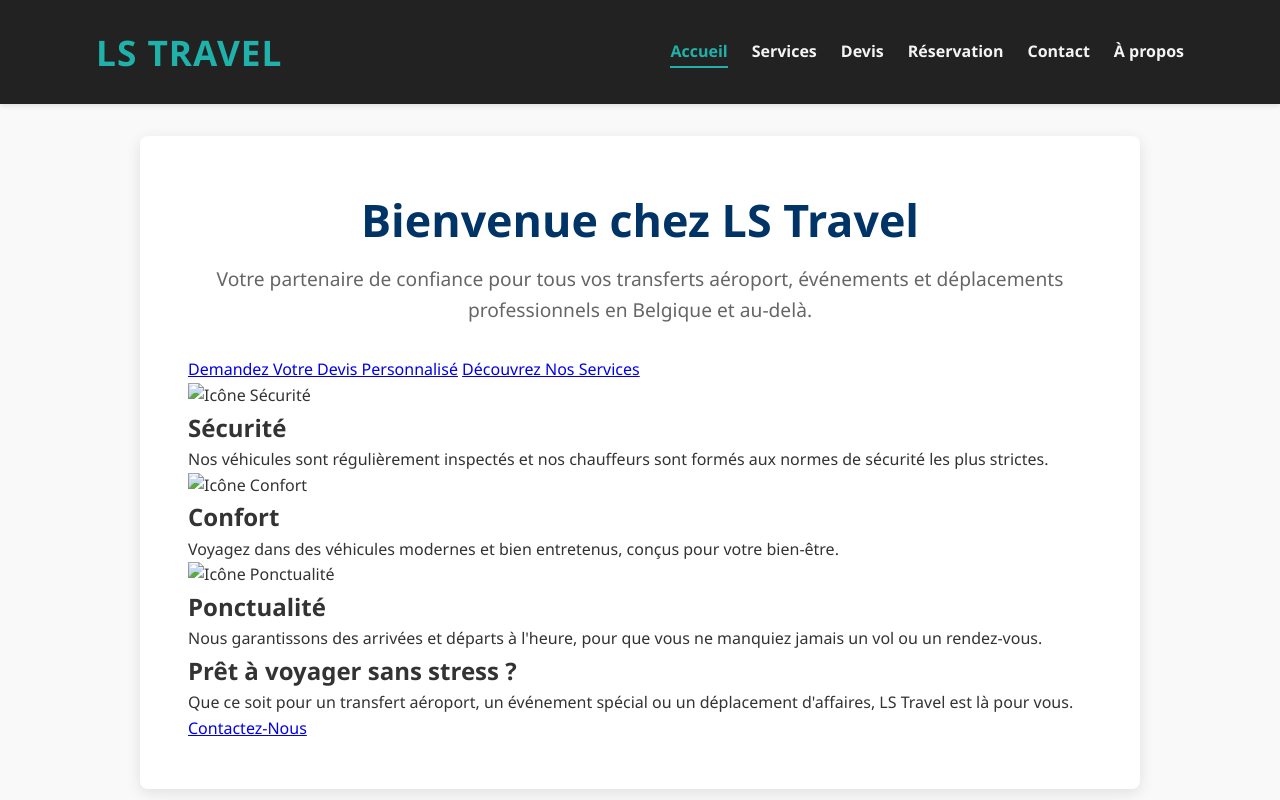
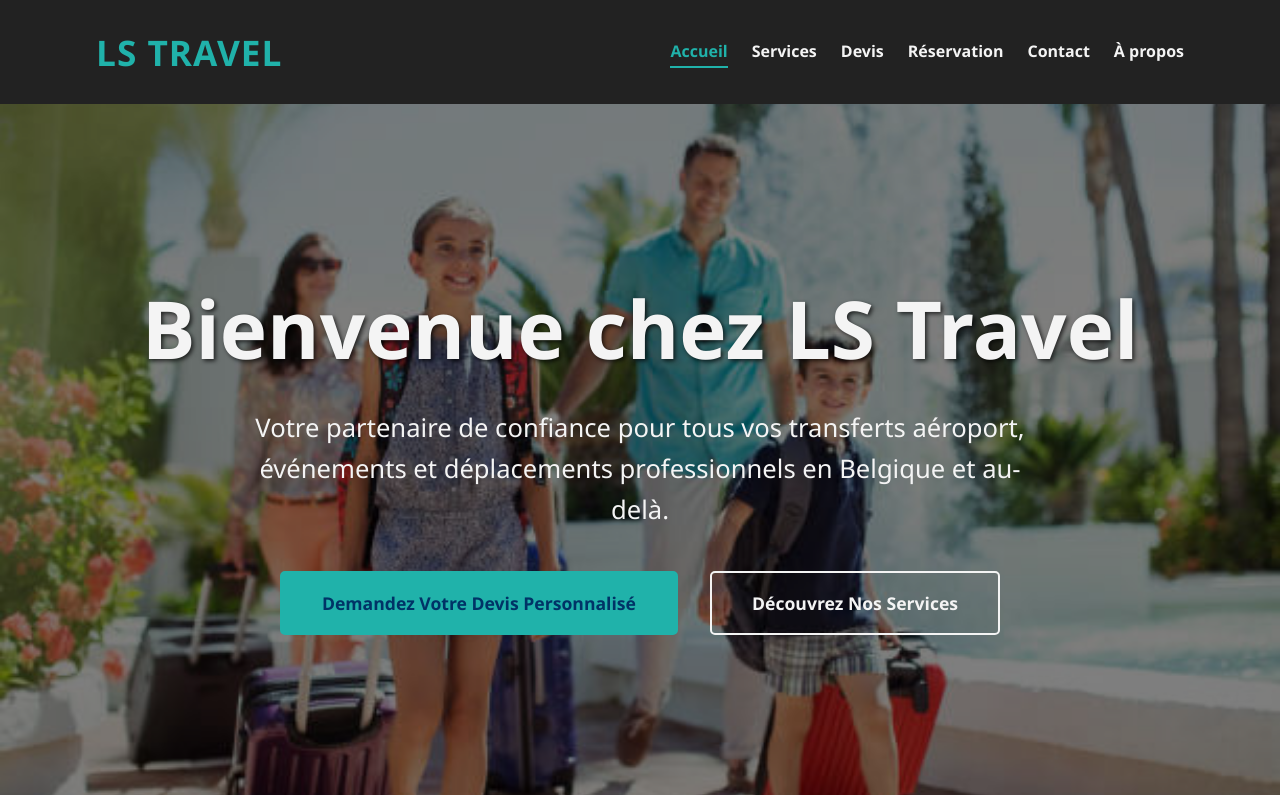
Before and after one commit to lstravel1975/ls-travel-site, a plain HTML site: page index.html in a window 1280 px wide. Shown: the top 800 px of the page. Drawn offline with Linux system fonts and the light colour scheme.

Commit message:
Update style.css

```diff
--- a/style.css
+++ b/style.css
@@ -1,7 +1,7 @@
 /* Variables de couleurs */
 :root {
     --primary-color: #003366; /* Bleu foncé pour le logo et les éléments clés */
-    --secondary-color:#20B2AA; /* Jaune/Or pour les accents */
+    --secondary-color: #20B2AA; /* Nouveau Bleu-Vert élégant pour les accents */
     --text-color: #333; /* Texte sombre */
     --light-text-color: #f4f4f4; /* Texte clair sur fond sombre */
     --background-light: #f9f9f9; /* Fond clair pour les sections */
@@ -37,20 +37,18 @@ header {
     justify-content: space-between;
     align-items: center;
     box-shadow: 0 2px 5px var(--shadow-light);
-    flex-wrap: wrap; /* Permet aux éléments de passer à la ligne sur petits écrans */
+    flex-wrap: wrap;
 }
 
 header .logo {
-    height: 50px; /* Taille du logo */
-    filter: brightness(0) invert(1); /* Rend le logo blanc si c'est une image sombre */
-    /* Si votre logo est déjà blanc ou clair, retirez cette ligne */
+    height: 50px;
+    filter: brightness(0) invert(1);
 }
 
-/* Nouvelle règle pour le texte du logo */
 header .logo-text {
     font-size: 2.2rem;
     font-weight: bold;
-    color: var(--secondary-color); /* Couleur or/jaune */
+    color: var(--secondary-color);
     margin: 0;
     text-transform: uppercase;
     letter-spacing: 1px;
@@ -76,141 +74,154 @@ header nav a.active {
     border-bottom: 2px solid var(--secondary-color);
 }
 
-/* Contenu principal (formulaire) */
+/* Contenu principal (main) */
 main {
-    flex: 1; /* Permet au contenu de prendre l'espace disponible */
+    flex: 1;
+}
+
+/* Section Hero */
+.hero {
+    background: url('istockphoto-525408989-612x612.jpg') no-repeat center center/cover; /* NOM DE L'IMAGE MIS À JOUR ICI */
+    color: var(--light-text-color);
+    text-align: center;
+    padding: 6rem 2rem;
+    position: relative;
+    overflow: hidden;
+}
+
+.hero::before {
+    content: '';
+    position: absolute;
+    top: 0;
+    left: 0;
+    width: 100%;
+    height: 100%;
+    background-color: rgba(0, 0, 0, 0.5);
+    z-index: 1;
+}
+
+.hero > * {
+    position: relative;
+    z-index: 2;
+}
+
+.hero h1 {
+    font-size: 3.5rem;
+    margin-bottom: 1rem;
+    color: var(--light-text-color);
+    text-shadow: 2px 2px 4px rgba(0, 0, 0, 0.7);
+}
+
+.hero .subtitle {
+    font-size: 1.3rem;
+    margin-bottom: 2.5rem;
+    max-width: 800px;
+    margin-left: auto;
+    margin-right: auto;
+    color: var(--light-text-color);
+}
+
+.hero-buttons {
+    margin-top: 2rem;
+    display: flex;
+    justify-content: center;
+    gap: 1.5rem;
+    flex-wrap: wrap;
+}
+
+.btn-primary, .btn-secondary {
+    display: inline-block;
+    padding: 1rem 2.5rem;
+    border-radius: 5px;
+    font-size: 1.1rem;
+    font-weight: 600;
+    text-decoration: none;
+    transition: background-color 0.3s ease, color 0.3s ease, transform 0.2s ease;
+    text-align: center;
+    white-space: nowrap;
+}
+
+.btn-primary {
+    background-color: var(--secondary-color);
+    color: var(--primary-color);
+    border: 2px solid var(--secondary-color);
+}
+
+.btn-primary:hover {
+    background-color: #1a9c94;
+    transform: translateY(-2px);
+}
+
+.btn-secondary {
+    background-color: transparent;
+    color: var(--light-text-color);
+    border: 2px solid var(--light-text-color);
+}
+
+.btn-secondary:hover {
+    background-color: var(--light-text-color);
+    color: var(--primary-color);
+    transform: translateY(-2px);
+}
+
+/* Section Features */
+.features {
+    display: flex;
+    flex-wrap: wrap;
+    justify-content: center;
+    gap: 2rem;
+    padding: 3rem 2rem;
+    background-color: #fff;
+}
+
+.feature-item {
+    flex: 1 1 300px;
+    max-width: 350px;
+    text-align: center;
     padding: 2rem;
-    max-width: 900px; /* Limite la largeur du contenu principal */
-    margin: 2rem auto; /* Centre le contenu */
-    background-color: #fff;
     border-radius: 8px;
     box-shadow: 0 4px 15px var(--shadow-light);
-}
-
-main h1 {
-    color: var(--primary-color);
-    text-align: center;
-    margin-bottom: 0.5rem;
-    font-size: 2.2rem;
-}
-
-main .subtitle {
-    text-align: center;
-    color: #666;
-    margin-bottom: 2rem;
-    font-size: 1.1rem;
-}
-
-/* Formulaire */
-form {
-    display: grid;
-    gap: 1.5rem;
-}
-
-.form-section {
-    border: 1px solid var(--border-color);
-    border-radius: 6px;
-    padding: 1.5rem;
     background-color: var(--background-light);
 }
 
-.form-section h2 {
-    color: var(--primary-color);
-    margin-bottom: 1.2rem;
-    font-size: 1.5rem;
-    border-bottom: 2px solid var(--secondary-color);
-    padding-bottom: 0.5rem;
-    display: inline-block; /* Pour que la bordure ne prenne pas toute la largeur */
+.feature-item .feature-icon {
+    width: 80px;
+    height: 80px;
+    margin-bottom: 1rem;
+    object-fit: contain;
 }
 
-.form-group {
+.feature-item h2 {
+    color: var(--primary-color);
+    font-size: 1.8rem;
     margin-bottom: 1rem;
 }
 
-.form-group label {
-    display: block;
-    margin-bottom: 0.5rem;
-    font-weight: 600;
-    color: var(--primary-color);
+.feature-item p {
+    font-size: 1rem;
+    color: var(--text-color);
 }
 
-.form-group input[type="text"],
-.form-group input[type="email"],
-.form-group input[type="tel"],
-.form-group input[type="date"],
-.form-group input[type="time"],
-.form-group input[type="number"],
-.form-group select,
-.form-group textarea {
-    width: 100%;
-    padding: 0.8rem;
-    border: 1px solid var(--border-color);
-    border-radius: 4px;
-    font-size: 1rem;
-    transition: border-color 0.3s ease, box-shadow 0.3s ease;
+/* Section CTA (Call to Action) */
+.cta {
+    text-align: center;
+    background-color: var(--primary-color);
+    color: var(--light-text-color);
+    padding: 4rem 2rem;
 }
 
-.form-group input:focus,
-.form-group select:focus,
-.form-group textarea:focus {
-    border-color: var(--primary-color);
-    box-shadow: 0 0 0 3px rgba(0, 51, 102, 0.2);
-    outline: none;
+.cta h2 {
+    font-size: 2.5rem;
+    margin-bottom: 1.5rem;
+    color: var(--light-text-color);
 }
 
-.form-group small {
-    color: #777;
-    font-size: 0.85rem;
-    margin-top: 0.3rem;
-    display: block;
-}
-
-/* Groupes de radios */
-.radio-group {
-    display: flex;
-    flex-wrap: wrap; /* Permet aux radios de passer à la ligne */
-    gap: 1rem 2rem; /* Espacement entre les groupes de radios */
-}
-
-.radio-group input[type="radio"] {
-    margin-right: 0.5rem;
-    transform: scale(1.1); /* Agrandit les radios */
-}
-
-.radio-group label {
-    font-weight: normal; /* Labels des radios moins gras */
-    display: inline-block; /* Permet au label d'être à côté du radio */
-    color: var(--text-color);
-    cursor: pointer;
-}
-
-.service-description {
-    font-style: italic;
-    margin-top: 0.8rem;
-    padding-left: 0.5rem;
-    border-left: 3px solid var(--secondary-color);
-    color: #555;
-}
-
-/* Bouton Envoyer */
-button[type="submit"] {
-    background-color: var(--secondary-color);
-    color: var(--primary-color); /* Texte sur le bouton jaune */
-    padding: 1rem 2rem;
-    border: none;
-    border-radius: 5px;
+.cta p {
     font-size: 1.2rem;
-    font-weight: bold;
-    cursor: pointer;
-    transition: background-color 0.3s ease, transform 0.2s ease;
-    width: fit-content; /* S'adapte au contenu */
-    margin: 1.5rem auto 0; /* Centre le bouton */
-    display: block; /* Pour margin:auto */
-}
-
-button[type="submit"]:hover {
-    background-color: #e0ac00; /* Une teinte plus foncée au survol */
-    transform: translateY(-2px);
+    margin-bottom: 2.5rem;
+    max-width: 700px;
+    margin-left: auto;
+    margin-right: auto;
 }
 
 /* Pied de page */
@@ -219,7 +230,7 @@ footer {
     color: var(--light-text-color);
     text-align: center;
     padding: 1.5rem 1rem;
-    margin-top: auto; /* Pousse le footer vers le bas */
+    margin-top: auto;
     box-shadow: 0 -2px 5px var(--shadow-light);
     font-size: 0.9rem;
 }
@@ -232,16 +243,31 @@ footer {
         padding: 1rem 4rem;
     }
 
-    main {
-        padding: 2.5rem;
+    .hero {
+        padding: 8rem 2rem;
+    }
+    .hero h1 {
+        font-size: 4.5rem;
+    }
+    .hero .subtitle {
+        font-size: 1.5rem;
+    }
+    .hero-buttons {
+        gap: 2rem;
     }
 
-    .form-group.inline-fields { /* Si vous avez des champs à mettre côte à côte */
-        display: flex;
-        gap: 1rem;
+    .features {
+        padding: 4rem 3rem;
     }
-    .form-group.inline-fields > * {
-        flex: 1;
+    .feature-item {
+        flex: 1 1 250px;
+    }
+
+    .cta {
+        padding: 5rem 3rem;
+    }
+    .cta h2 {
+        font-size: 3rem;
     }
 }
 
@@ -251,24 +277,27 @@ footer {
         padding: 1.5rem 6rem;
     }
 
-    main {
-        max-width: 1000px;
-        padding: 3rem;
+    .hero {
+        padding: 10rem 2rem;
+    }
+    .hero h1 {
+        font-size: 5rem;
+    }
+    .hero .subtitle {
+        font-size: 1.6rem;
     }
 
-    main h1 {
-        font-size: 2.8rem;
+    .features {
+        padding: 5rem 4rem;
+    }
+    .feature-item {
+        max-width: 30%;
     }
 
-    main .subtitle {
-        font-size: 1.2rem;
+    .cta {
+        padding: 6rem 4rem;
     }
-
-    .form-section {
-        padding: 2rem;
-    }
-
-    .form-section h2 {
-        font-size: 1.8rem;
+    .cta h2 {
+        font-size: 3.5rem;
     }
 }
```
